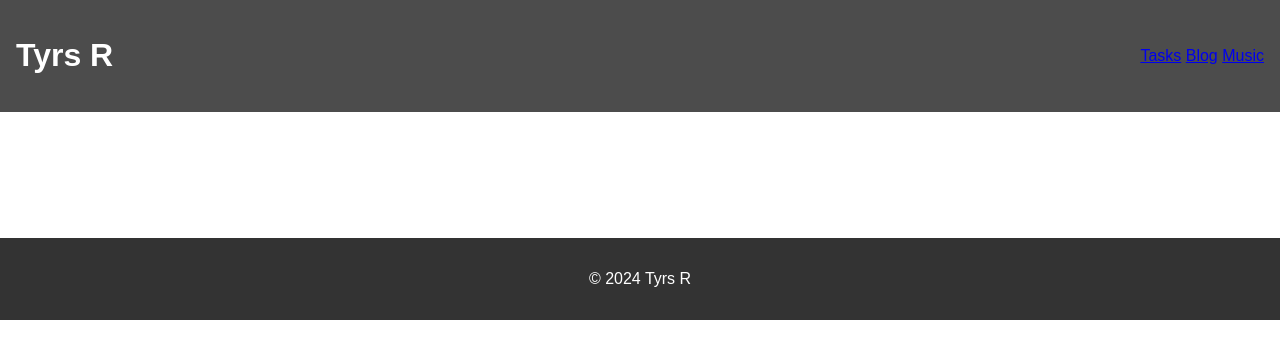
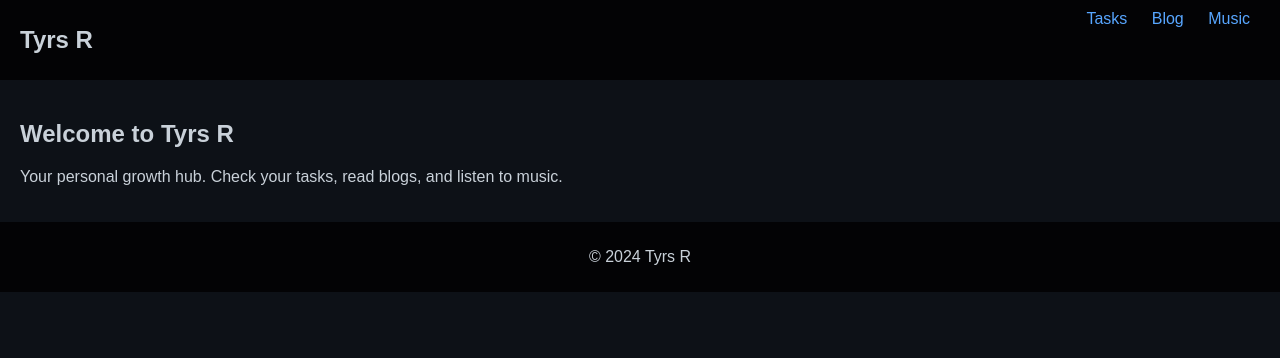
Before and after one commit to dayofmolp/Tyrs-R, a plain HTML site: page index.html in a window 1280 px wide. Drawn offline with nearby package versions, Linux system fonts and the light colour scheme.

Commit message:
Update styles.css

```diff
--- a/styles.css
+++ b/styles.css
@@ -1,78 +1,34 @@
-/* Background */
-#background {
-  position: fixed;
-  top: 0;
-  left: 0;
-  width: 100%;
-  height: 100%;
-  background: linear-gradient(45deg, #1a237e, #0d47a1, #1565c0);
-  animation: gradient 10s infinite;
-  z-index: -1;
+body {
+  margin: 0;
+  font-family: 'Arial', sans-serif;
+  background-color: #0d1117;
+  color: #c9d1d9;
 }
-
-/* Gradient Animation */
-@keyframes gradient {
-  0%, 100% { background-position: 0% 50%; }
-  50% { background-position: 100% 50%; }
-}
-
-/* General Styling */
-body {
-  font-family: 'Arial', sans-serif;
-  color: white;
-  margin: 0;
-  padding: 0;
-}
-
 header {
   display: flex;
   justify-content: space-between;
-  align-items: center;
-  padding: 1rem;
-  background: rgba(0, 0, 0, 0.7);
+  padding: 10px 20px;
+  background: rgba(0, 0, 0, 0.8);
 }
-
-#branding h1 {
-  font-size: 2rem;
-  color: #ff8f00;
+header h1 {
+  font-size: 24px;
 }
-
+nav a {
+  margin: 0 10px;
+  text-decoration: none;
+  color: #58a6ff;
+}
 main {
-  margin: 2rem;
+  padding: 20px;
 }
-
-h2 {
-  font-size: 1.5rem;
-  margin-bottom: 1rem;
-}
-
-/* Task Section */
-#task-list li {
-  background: rgba(255, 255, 255, 0.1);
-  margin: 0.5rem 0;
-  padding: 0.5rem;
-  border-radius: 4px;
-}
-
-/* Spotify Section */
-#spotify iframe {
-  border: 2px solid white;
-  border-radius: 8px;
-}
-
-/* Blog Section */
-#new-blog-post {
-  width: 100%;
-  padding: 0.5rem;
-  background: rgba(255, 255, 255, 0.1);
-  border: none;
-  border-radius: 4px;
-  color: white;
-}
-
-/* Footer */
 footer {
   text-align: center;
-  padding: 1rem;
+  padding: 10px;
   background: rgba(0, 0, 0, 0.8);
 }
+#particles-js {
+  position: absolute;
+  width: 100%;
+  height: 100%;
+  z-index: -1;
+}
```
